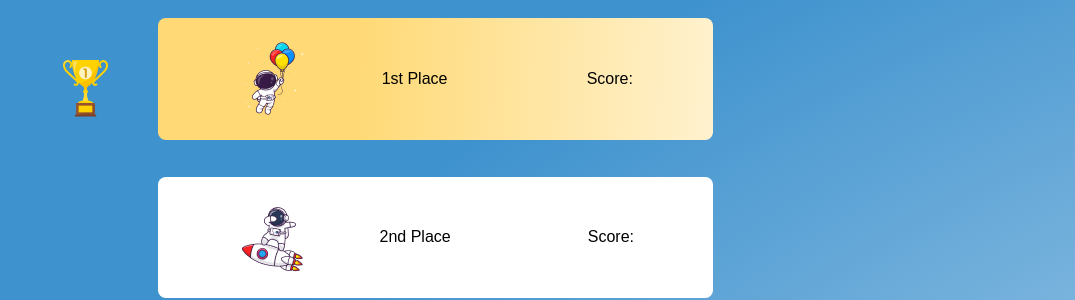
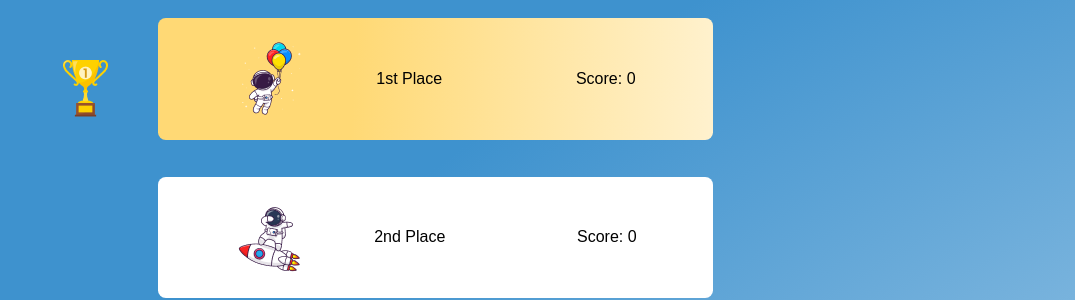
Before and after one commit to WamashuduSengani/my-memory-game, a React (Create React App) app: page /game-over in a window 1280 px wide. Shown: the part 424-724 px from the top of the page, without its empty margins (205-1280 px from the left). Built offline with nearby package versions, Linux system fonts and the light colour scheme.

Commit message:
This change gets player score from local storage

```diff
--- a/src/pages/winner/Winner.tsx
+++ b/src/pages/winner/Winner.tsx
@@ -8,15 +8,20 @@ const trophy = require("../../assets/anime/Icon.png");
 const Winner = () => {
   const [player1Name, setPlayer1Name] = useState("");
   const [player2Name, setPlayer2Name] = useState("");
+  const [player1Score, setPlayer1Score] = useState(0);
+  const [player2Score, setPlayer2Score] = useState(0);
 
   useEffect(() => {
     const storedPlayer1Name = localStorage.getItem("player1Name");
     const storedPlayer2Name = localStorage.getItem("player2Name");
+    const storedPlayer1Score = localStorage.getItem("player1Score");
+    const storedPlayer2Score = localStorage.getItem("player2Score");
 
-
-    if (storedPlayer1Name && storedPlayer2Name) {
+    if (storedPlayer1Name && storedPlayer2Name && storedPlayer1Score && storedPlayer2Score) {
       setPlayer1Name(storedPlayer1Name);
       setPlayer2Name(storedPlayer2Name);
+      setPlayer1Score(parseInt(storedPlayer1Score, 10));
+      setPlayer2Score(parseInt(storedPlayer2Score, 10));
     }
   }, []);
 
@@ -29,7 +34,7 @@ const Winner = () => {
         <img src={player1Image} alt="Player" />
         <p className="">1st Place</p>
         <p className="">{player1Name}</p>
-        <p className="">Score:</p>
+        <p className="">Score: {player1Score}</p>
       </div>
 
       <img src={trophy} className="trophy-image" alt="Trophy" />
@@ -37,7 +42,7 @@ const Winner = () => {
         <img src={player2Image} alt="Player" />
         <p className="">2nd Place</p>
         <p className="">{player2Name}</p>
-        <p className="">Score:</p>
+        <p className="">Score: {player2Score}</p>
       </div>
       <button className="playagain">PLAY AGAIN</button>
     </div>
```
